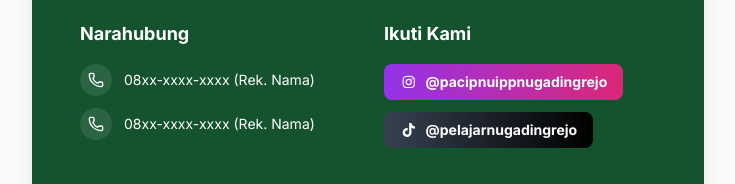
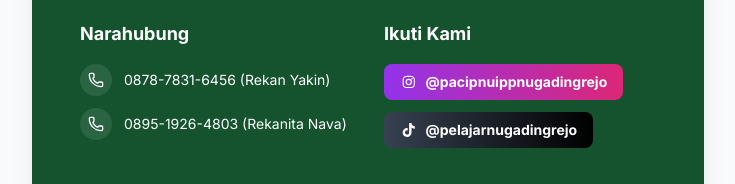
Before and after one commit to Wildan2150/lomba-poster-harlah103nu, a React (Vite) app: page / in a window 1280 px wide. Shown: the part 6799-6983 px from the top of the page, without its empty margins (272-1007 px from the left). Built offline with nearby package versions, Linux system fonts and the light colour scheme.

Commit message:
Add files via upload

```diff
--- a/components/Footer.tsx
+++ b/components/Footer.tsx
@@ -30,13 +30,13 @@
                 <div className="p-2 bg-white/10 rounded-full">
                   <Phone size={16} />
                 </div>
-                <span className="text-sm">08xx-xxxx-xxxx (Rek. Nama)</span>
+                <span className="text-sm">0878-7831-6456 (Rekan Yakin)</span>
               </a>
               <a href="#" className="flex items-center gap-3 text-nu-200 hover:text-white transition-colors">
                  <div className="p-2 bg-white/10 rounded-full">
                   <Phone size={16} />
                 </div>
-                <span className="text-sm">08xx-xxxx-xxxx (Rek. Nama)</span>
+                <span className="text-sm">0895-1926-4803 (Rekanita Nava)</span>
               </a>
             </div>
           </div>
```
